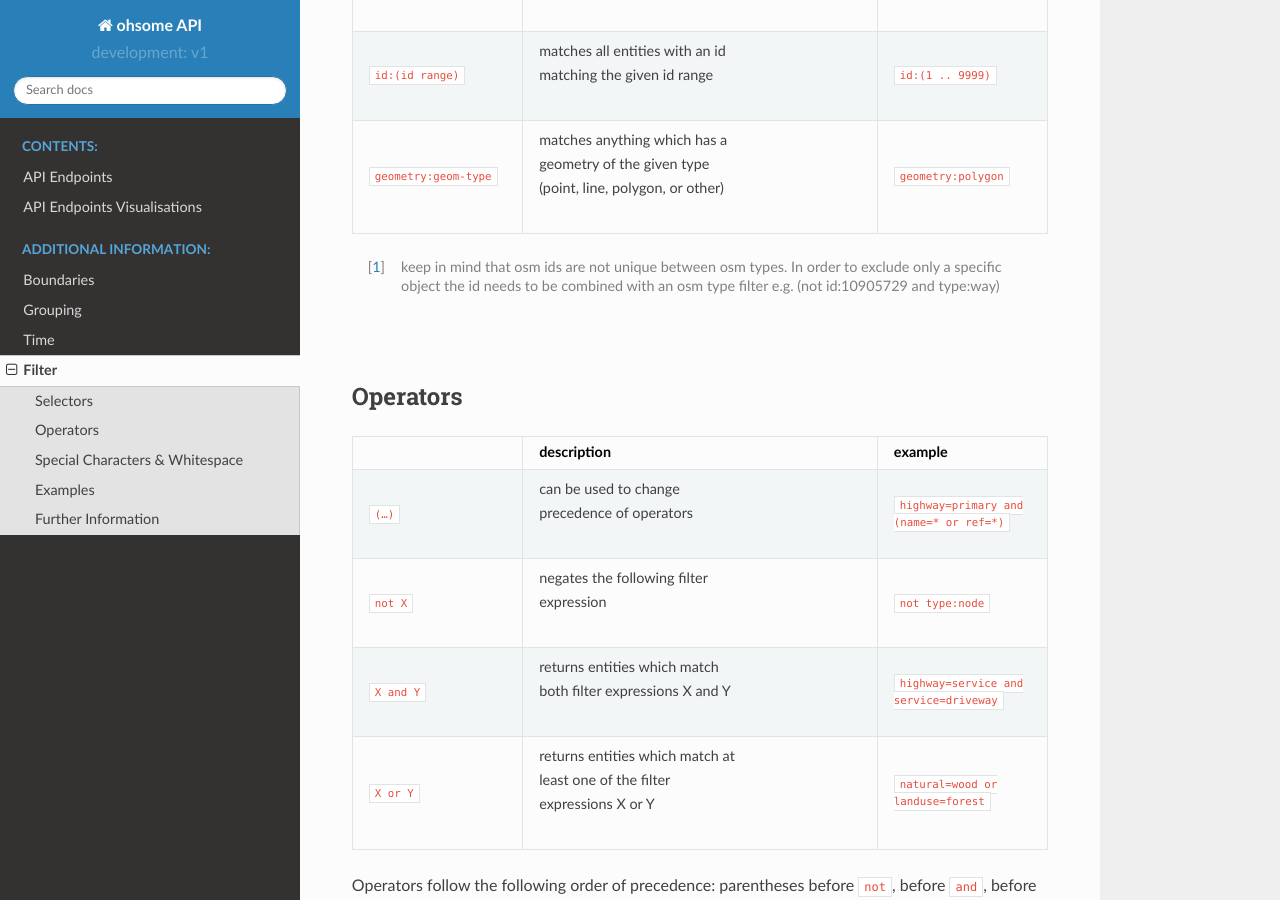
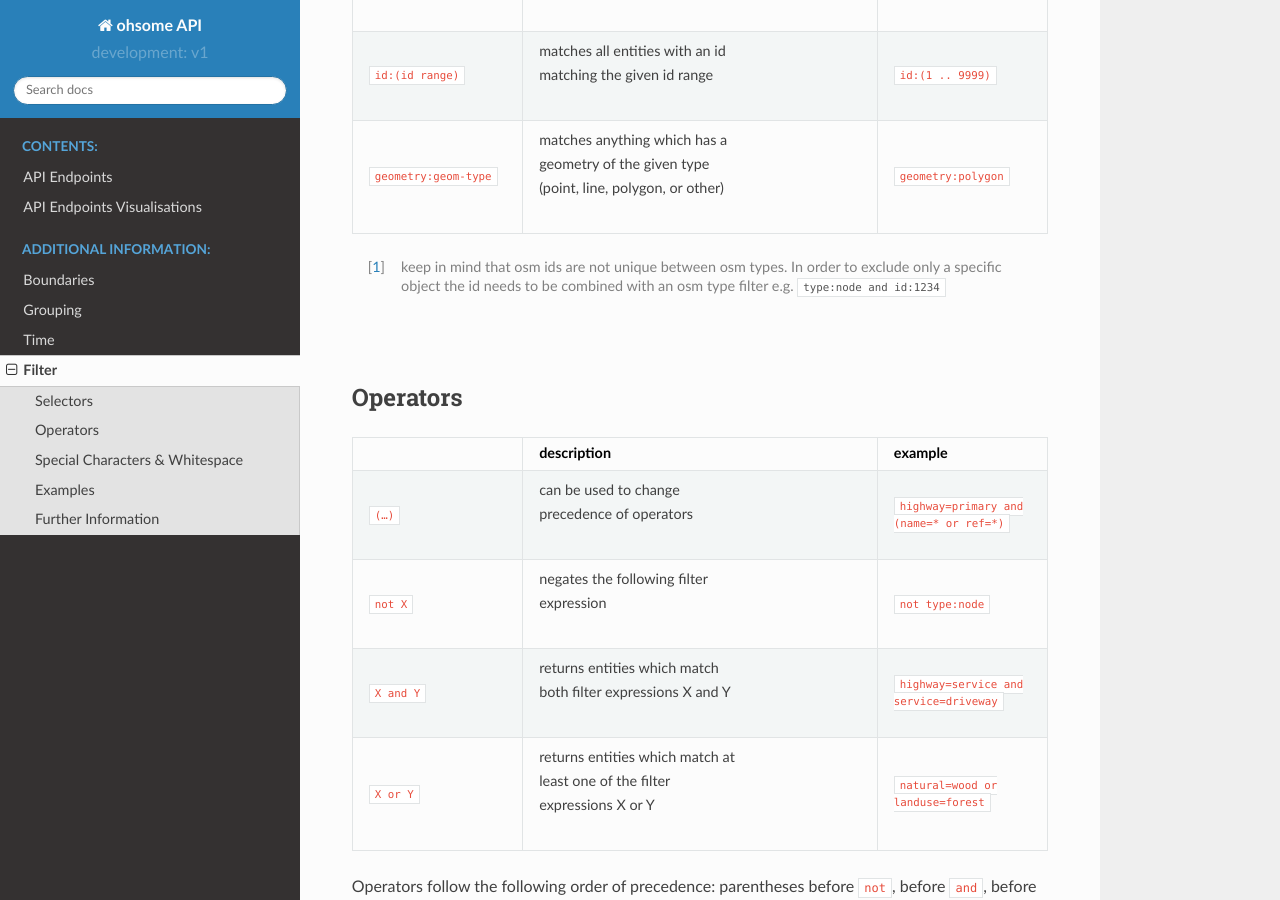
Before and after one commit to GIScience/ohsome-api, a Sphinx documentation site: the page built from docs/filter.rst, in a window 1280 px wide and 900 px high, scrolled down 1295 px. Built offline with Sphinx 7.4.7 and the Read the Docs theme 2.0.0, drawn with Linux system fonts in a browser that asks for light colours.

Commit message:
replace footnote example with slightly simpler one

```diff
--- a/docs/filter.rst
+++ b/docs/filter.rst
@@ -53,7 +53,7 @@
     |                        | | geometry of the given type       |                        |
     |                        | | (point, line, polygon, or other) |                        |
     +------------------------+------------------------------------+------------------------+
-.. [#] keep in mind that osm ids are not unique between osm types. In order to exclude only a specific object the id needs to be combined with an osm type filter e.g. (not id:10905729 and type:way)
+.. [#] keep in mind that osm ids are not unique between osm types. In order to exclude only a specific object the id needs to be combined with an osm type filter e.g. ``type:node and id:1234``
 
 |
 
```
